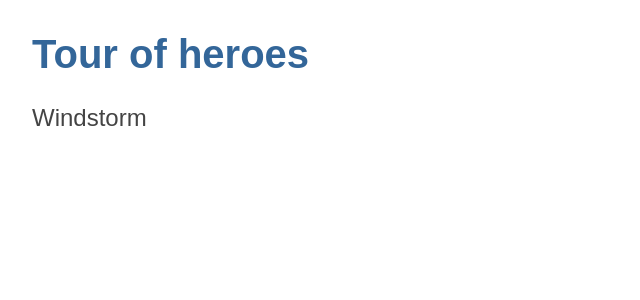
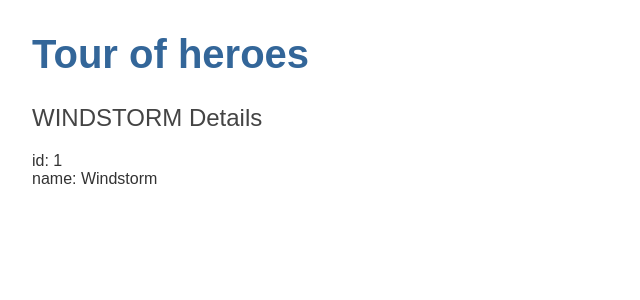
Before and after one commit to JSchrtke/angular-heroes, an Angular app: page / in a window 1280 px wide. Shown: the top 300 px of the page, without its empty margins (0-640 px from the left). Built offline with nearby package versions, Linux system fonts and the light colour scheme.

Commit message:
feat: Show hero details

```diff
--- a/src/app/heroes/heroes.component.html
+++ b/src/app/heroes/heroes.component.html
@@ -1 +1,7 @@
-<h2>{{ hero.name }}</h2>
+<h2>{{ hero.name | uppercase }} Details</h2>
+<div>
+    <span>id: {{ hero.id }}</span>
+</div>
+<div>
+    <span>name: {{ hero.name }}</span>
+</div>
```
